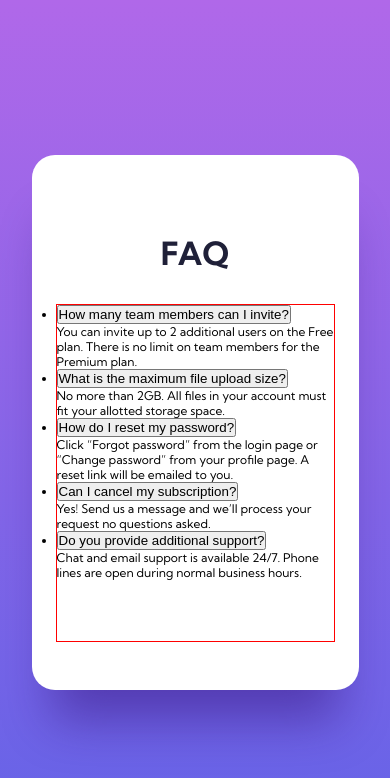
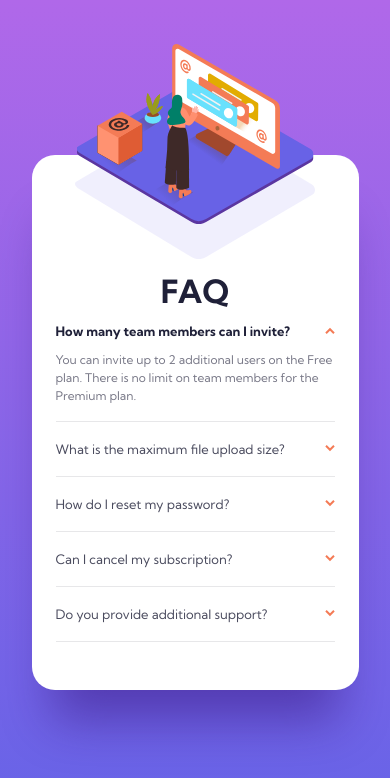
Before and after one commit to Hugomndez/faq-accordion-card, a Next.js app: page / in a window 390 px wide. Shown: the top 778 px of the page. Built offline with nearby package versions, Linux system fonts and the light colour scheme.

Commit message:
feat: mobile accordion version done

```diff
--- a/src/components/Accordion/Accordion.module.css
+++ b/src/components/Accordion/Accordion.module.css
@@ -1,5 +1,50 @@
 .accordion {
   width: 100%;
-  height: 100%;
-  border: 1px solid red;
+  height: 331px;
+  display: flex;
+  flex-direction: column;
+  justify-content: flex-end;
+  list-style: none;
 }
+
+.accordionItem {
+  border-bottom: 1px solid var(--LightGrayishBlue);
+  cursor: pointer;
+}
+
+.question {
+  display: flex;
+  justify-content: space-between;
+  align-items: center;
+  margin-block: 19px;
+  font-size: 1.3rem;
+  font-weight: var(--FW-Regular);
+  line-height: 1.6rem;
+  transition: margin-block, font-weight, color 0.1s ease-in-out;
+  color: var(--VeryDarkGrayishBlue);
+}
+
+.answerWrapper {
+  margin-block-end: 0;
+  transition: height 0.2s ease-in-out;
+  overflow: hidden;
+}
+
+.answer {
+  line-height: 1.8rem;
+  color: var(--DarkGrayishBlue);
+}
+
+.accordionItem.active .question {
+  margin-block: 12px;
+  font-weight: var(--FW-Bold);
+  color: var(--VeryDarkDesaturatedBlue);
+}
+
+.accordionItem.active svg {
+  transform: rotate(-180deg);
+}
+
+.accordionItem.active .answerWrapper {
+  margin-block-end: 16px;
+}
--- a/src/components/Accordion/Accordion.tsx
+++ b/src/components/Accordion/Accordion.tsx
@@ -1,12 +1,24 @@
 import styles from './Accordion.module.css';
 import { Data } from '../../types/data';
+import { useState, useEffect, useRef } from 'react';
+
+type AccordionItemProps = {
+  isOpen: boolean;
+  onClick: () => void;
+  question: string;
+  answer: string;
+};
 
 const Accordion = ({ FAQs }: Data) => {
+  const [currentIdx, setCurrentIdx] = useState(0);
+
   return (
     <ul className={styles.accordion}>
-      {FAQs?.map(faq => (
+      {FAQs?.map((faq, idx) => (
         <AccordionItem
-          key={faq.id}
+          key={idx}
+          isOpen={idx === currentIdx}
+          onClick={() => setCurrentIdx(idx)}
           question={faq.question}
           answer={faq.answer}
         />
@@ -17,17 +29,48 @@ const Accordion = ({ FAQs }: Data) => {
 
 export default Accordion;
 
-const AccordionItem = ({
-  question,
-  answer,
-}: {
-  question: string;
-  answer: string;
-}) => {
+const AccordionItem = (props: AccordionItemProps) => {
+  const { isOpen, onClick, question, answer } = props;
+  const elRef = useRef<HTMLParagraphElement>(null);
+  const [height, setHeight] = useState(0);
+
+  useEffect(() => {
+    if (isOpen) {
+      const contentEl = elRef.current as HTMLParagraphElement;
+
+      setHeight(contentEl.scrollHeight);
+    } else {
+      setHeight(0);
+    }
+  }, [isOpen]);
+
   return (
-    <li>
-      <button>{question}</button>
-      <div>{answer}</div>
+    <li
+      className={
+        isOpen
+          ? `${styles.accordionItem} ${styles.active}`
+          : styles.accordionItem
+      }
+      onClick={onClick}
+      tabIndex={0}
+    >
+      <h2 className={styles.question}>
+        {question}
+        <svg width='10' height='7' xmlns='http://www.w3.org/2000/svg'>
+          <path
+            d='M1 .799l4 4 4-4'
+            stroke='#F47B56'
+            strokeWidth='2'
+            fill='none'
+            fillRule='evenodd'
+          />
+        </svg>
+      </h2>
+      <div className={styles.answerWrapper} style={{ height }}>
+        <p className={styles.answer} ref={elRef}>
+          {answer}
+        </p>
+      </div>
     </li>
   );
 };
--- a/src/components/FAQCard/FAQCard.module.css
+++ b/src/components/FAQCard/FAQCard.module.css
@@ -1,6 +1,9 @@
 .card {
-  display: grid;
-  place-items: center;
+  position: relative;
+  display: flex;
+  flex-direction: column;
+  justify-content: flex-end;
+  align-items: center;
   width: 327px;
   height: 535px;
   padding-block: 48px 48px;
@@ -10,6 +13,20 @@
   background-color: var(--White);
 }
 
+.shadow {
+  position: absolute;
+  z-index: 1;
+  top: 0;
+}
+
+.illustration {
+  position: absolute;
+  z-index: 2;
+  bottom: 87%;
+  left: 50%;
+  transform: translate(-50%);
+}
+
 .title {
   font-weight: var(--FW-Bold);
   font-size: var(--FS-H1);
--- a/src/components/FAQCard/FAQCard.tsx
+++ b/src/components/FAQCard/FAQCard.tsx
@@ -4,6 +4,29 @@ import React from 'react';
 const FAQCard = ({ children }: { children?: React.ReactNode }) => {
   return (
     <div className={styles.card}>
+      <svg
+        className={styles.shadow}
+        width='240'
+        height='104'
+        xmlns='http://www.w3.org/2000/svg'
+      >
+        <path
+          d='M116.454 102.048L4.667 34.239c-3.56-2.054-6.61-5.42-3.142-7.627l112.184-66.364c1.682-1.07 4.237-1.773 5.951-.75l117.328 69.904c3.559 2.12 4.198 8.028.652 10.17L131.185 101.94a14.53 14.53 0 01-14.731.107z'
+          fill='#6862E6'
+          fillRule='nonzero'
+          opacity='.099'
+        />
+      </svg>
+
+      <picture>
+        <img
+          className={styles.illustration}
+          src='/illustration-woman-online-mobile.svg'
+          width={237}
+          alt=''
+        />
+      </picture>
+
       <h1 className={styles.title}>FAQ</h1>
       {children}
     </div>
--- a/src/styles/globals.css
+++ b/src/styles/globals.css
@@ -15,11 +15,11 @@
 
   /*Text*/
   --VeryDarkGrayishBlue: hsl(237, 12%, 33%);
-  --DarkGrayishBlue: hsl(240, 6%, 50%);
+  --DarkGrayishBlue: hsl(240, 6%, 50%, 1);
   --White: #ffffff;
 
   /*Dividers*/
-  --LightGrayishBlue: hsl(240, 5%, 91%);
+  --LightGrayishBlue: hsl(240, 5%, 91%, 1);
 
   /* TYPOGRAPHY */
 
```
Also changed, not shown: public/illustration-woman-online-mobile.svg (added).
